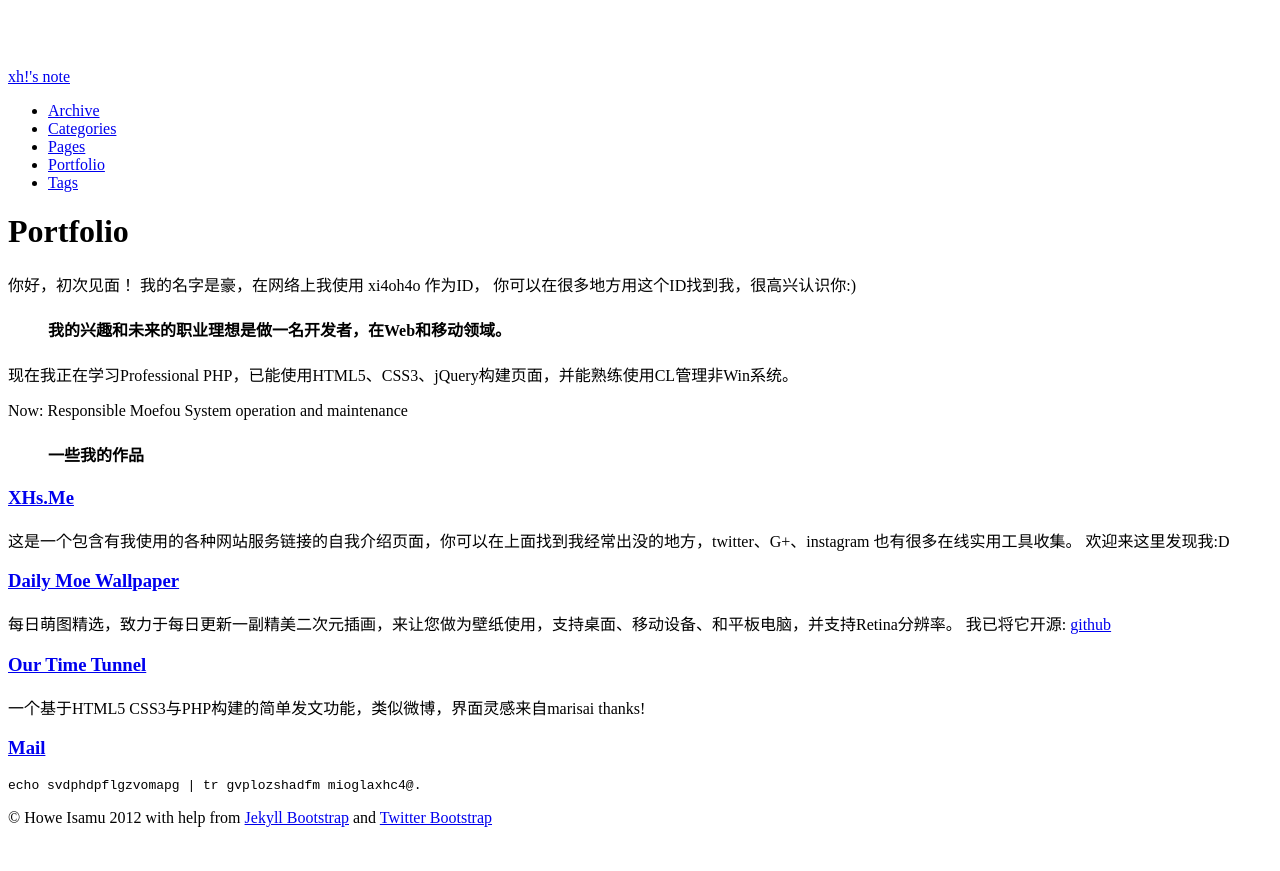
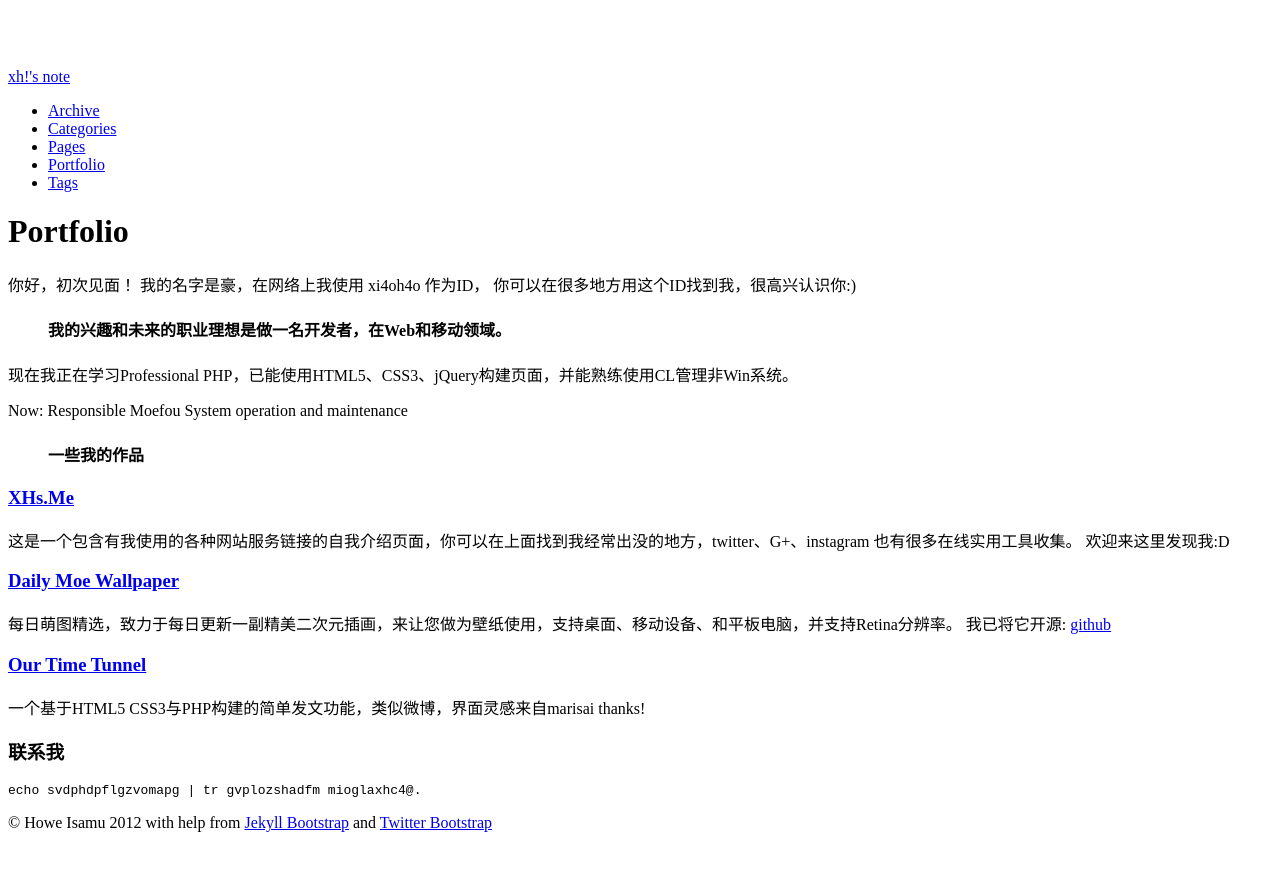
Before and after one commit to CaicnZ/old_blog, a Jekyll site: the page built from portfolio.md, in a window 1280 px wide. Shown: the top 871 px of the page. Built offline with Jekyll 4.4.1, drawn with Linux system fonts in a browser that asks for light colours; nearby versions of some CDN libraries; Markdown is read by kramdown in place of the engine named in the settings.

Commit message:
Updated portfolio.md

```diff
--- a/portfolio.md
+++ b/portfolio.md
@@ -29,5 +29,5 @@ Now: Responsible Moefou System operation and maintenance
 
 一个基于HTML5 CSS3与PHP构建的简单发文功能，类似微博，界面灵感来自marisai thanks!
 
-### [Mail](http://#)
+### 联系我
     echo svdphdpflgzvomapg | tr gvplozshadfm mioglaxhc4@.
```
